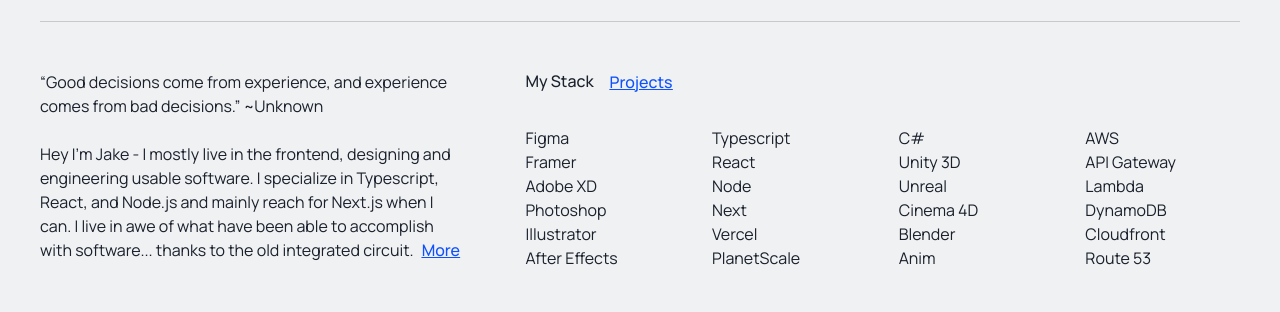
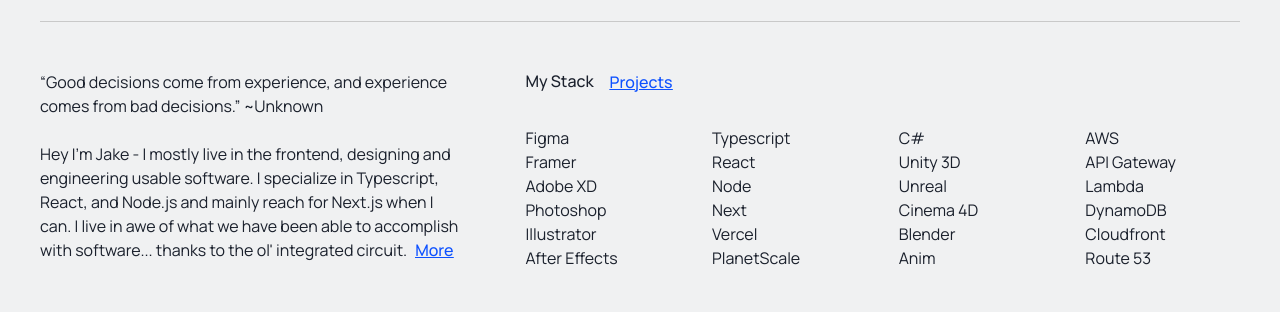
Before and after one commit to JakeSchroeder/jakethefirst.com, a Next.js app: page / in a window 1280 px wide. Shown: the part 366-678 px from the top of the page. Built offline with nearby package versions, Linux system fonts and the light colour scheme.

Commit message:
Update description.tsx

```diff
--- a/components/sections/description.tsx
+++ b/components/sections/description.tsx
@@ -40,7 +40,7 @@
             decisions.” ~Unknown <br /> <br />
             Hey I&apos;m Jake - I mostly live in the frontend, designing and engineering usable software.
             I specialize in Typescript, React, and Node.js and mainly reach for Next.js when I can.
-            I live in awe of what have been able to accomplish with software... thanks to the old integrated circuit.
+            I live in awe of what we have been able to accomplish with software... thanks to the ol' integrated circuit.
             <Box
               as="span"
               pl="2"
```
